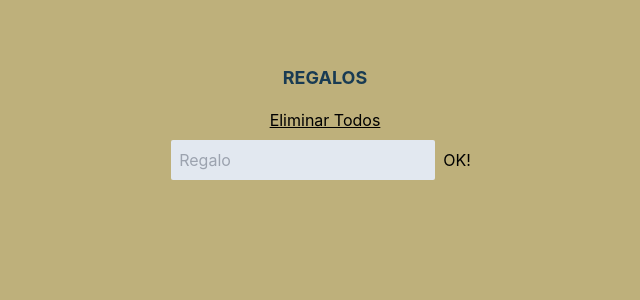
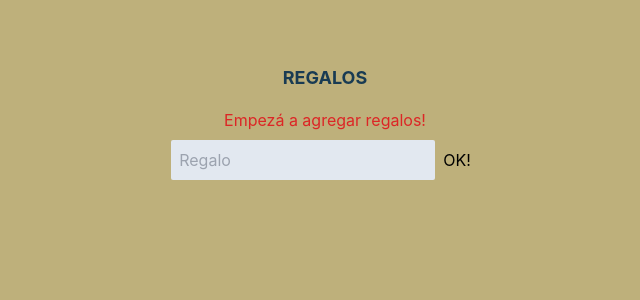
Before and after one commit to solangebl/adviency, a React (Create React App) app: page / in a window 1280 px wide. Both pictures are taken after a click on the button "Eliminar Todos". Shown: the top 300 px of the page, without its empty margins (315-955 px from the left). Built offline with nearby package versions, Linux system fonts and the light colour scheme.

Commit message:
dia 6: mensaje en lista vacia + ocultar eliminar todos

```diff
--- a/src/App.js
+++ b/src/App.js
@@ -2,6 +2,7 @@ import {useState} from 'react'
 import './App.css';
 import Input from './components/Input'
 import List from './components/List'
+import Message from './components/Message'
 import Button from './components/Button'
 
 function App() {
@@ -22,11 +23,19 @@ function App() {
 		setItems([])
 	}
 
+	let action
+	if (items.length>0) {
+		action = <Button handler={handleRemoveAll}><span className='underline'>Eliminar Todos</span></Button>
+	} else {
+		action = <Message msg="Empezá a agregar regalos!" />
+	}
+
 	return (
 		<div className="App">
 			<h1 className="uppercase mb-2 text-lg font-bold text-xblue">Regalos</h1>
-			<Button handler={handleRemoveAll}><span className='underline'>Eliminar Todos</span></Button>
+			{action}
 			<Input handler={handleAdd}/>
+
 			<List items={items} handleRemove={handleRemove}/>
 		</div>
 	);
--- /dev/null
+++ b/src/components/Message.js
@@ -0,0 +1,5 @@
+export default function Message({msg}) {
+	return (
+		<p className='py-2 text-red-600'>{msg}</p>
+	)
+}
```
